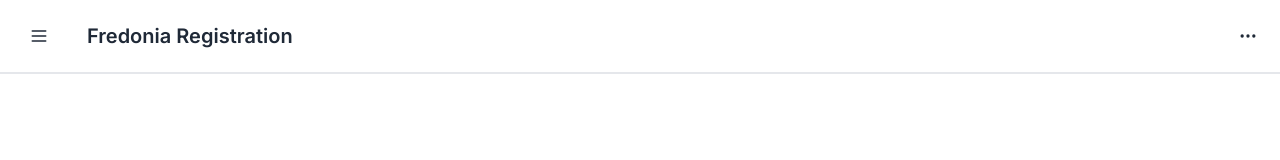
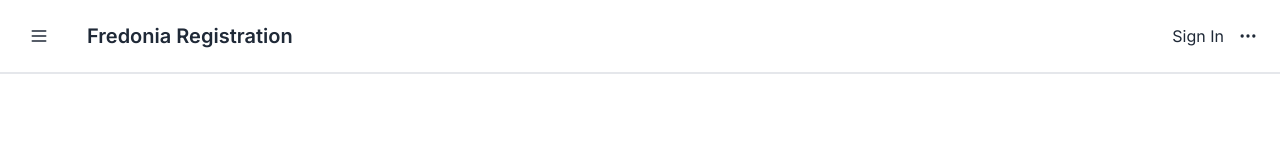
Before and after one commit to jh5287/Fredonia-Registration-App, a Next.js app in the folder fred-registration-app/: page / in a window 1280 px wide. Shown: the top 160 px of the page. Built offline with nearby package versions, Linux system fonts and the light colour scheme; no server answers.

Commit message:
added user name in navbar

```diff
--- a/fred-registration-app/src/components/Navbar.jsx
+++ b/fred-registration-app/src/components/Navbar.jsx
@@ -39,7 +39,17 @@ const Navbar = () => {
       </div>
       <div className="flex-1">
         <Link href="/" className="btn btn-ghost text-xl">Fredonia Registration</Link>
-        {status === 'authenticated' ? <p>{session.user?.name}</p> : null }
+      </div>
+      <div className="flex-none">
+        {session ? (
+          <Link href="/api/auth/signout">
+            { session.user?.name }
+          </Link>
+        ) : (
+          <Link href="/api/auth/signin">
+            Sign In
+          </Link>
+        )}
       </div>
       <div className="flex-none">
         <button className="btn btn-square btn-ghost">
```
